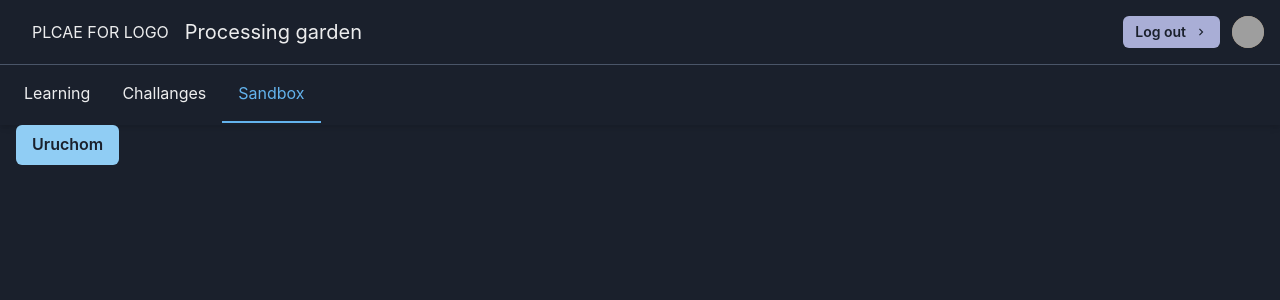
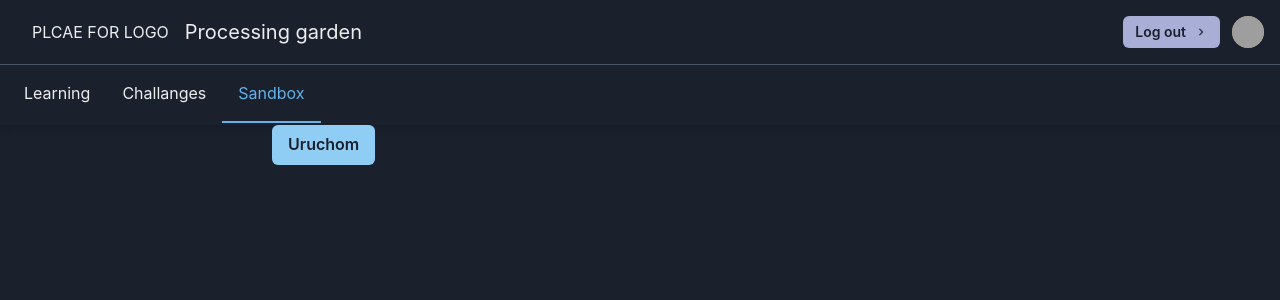
Before and after one commit to akai-org/processing-garden, a Next.js app: page /sandbox in a window 1280 px wide. Shown: the top 300 px of the page. Built offline with nearby package versions, Linux system fonts and the light colour scheme; grey boxes are pictures that could not be loaded.

Commit message:
resolve conflicts

```diff
--- a/src/components/Layout/Layout.tsx
+++ b/src/components/Layout/Layout.tsx
@@ -6,7 +6,8 @@ const Layout: FC = ({ children }) => {
   return (
     <>
       <Navbar />
-      <Container maxW="container.xl">{children}</Container>
+      <Container maxW="container.md">{children}</Container>
+      {/* <Footer /> */}
     </>
   );
 };
--- a/src/components/SandboxWrapper/SandboxWrapper.tsx
+++ b/src/components/SandpackWrapper/SandpackWrapper.tsx
@@ -1,22 +1,23 @@
 import { FC, useState } from 'react';
 import { Button } from '@chakra-ui/react';
 
-const SandboxWrapper: FC = ({ children }) => {
+const SandpackWrapper: FC = ({ children }) => {
   const [isVisible, setVisible] = useState(false);
 
   return (
-    <>
-      {isVisible && children}
+    <div className={'custom-sandpack-wrapper'}>
       <Button
         onClick={() => {
+          setVisible(false);
           setTimeout(() => setVisible(true));
         }}
         colorScheme="blue"
       >
         Uruchom
       </Button>
-    </>
+      {isVisible && children}
+    </div>
   );
 };
 
-export default SandboxWrapper;
+export default SandpackWrapper;
--- a/src/components/index.ts
+++ b/src/components/index.ts
@@ -1,6 +1,6 @@
 import Layout from './Layout/Layout';
 import Navbar from './Navbar/Navbar';
 import ResultInput from './ResultInput/ResultInput';
-import SandboxWrapper from './SandboxWrapper/SandboxWrapper';
+import SandpackWrapper from './SandpackWrapper/SandpackWrapper';
 
-export { Layout, Navbar, ResultInput, SandboxWrapper };
+export { Layout, Navbar, ResultInput, SandpackWrapper };
--- a/src/main.scss
+++ b/src/main.scss
@@ -4,13 +4,16 @@ body {
 
 .sp-wrapper {
   width: 50% !important;
-  height: 100vh !important;
 }
 
 .sp-preview-iframe {
   background-color: rgb(26, 32, 43);
 }
 
-.sp-stack {
-  height: 100vh !important;
+.sp-preview-actions {
+  display: none;
 }
+
+.sp-cube-wrapper {
+  display: none !important;
+}
--- a/src/pages/markdown.tsx
+++ b/src/pages/markdown.tsx
@@ -1,5 +1,5 @@
 import React from 'react';
-import Content from './../content/test.mdx';
+import Content from './../content/test/test.mdx';
 import { SandpackPreview, SandpackProvider } from '@codesandbox/sandpack-react';
 import '@code-hike/mdx/dist/index.css';
 
--- a/src/pages/sandbox/index.tsx
+++ b/src/pages/sandbox/index.tsx
@@ -1,8 +1,8 @@
-import { SandboxWrapper } from 'components';
+import { SandpackWrapper } from 'components';
 import { FC } from 'react';
 
 const Sandbox: FC = () => {
-  return <SandboxWrapper>Sandbox</SandboxWrapper>;
+  return <SandpackWrapper>Sandpack</SandpackWrapper>;
 };
 
 export default Sandbox;
```
Also changed, not shown: src/components/TutorialContainer/TutorialContainer.tsx (added, +13 -0 lines), src/content/test/test.mdx (renamed from src/content/test.mdx, +4 -2 lines), src/content/test/test2.template.js (renamed from src/content/test2.template.js, +1 -1 lines), src/content/test/test copy.mdx (renamed from src/content/test copy.mdx), src/content/test/test.template.js (renamed from src/content/test.template.js).
